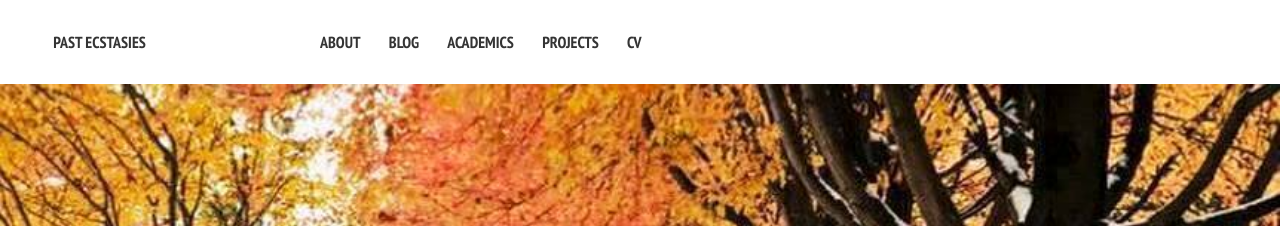
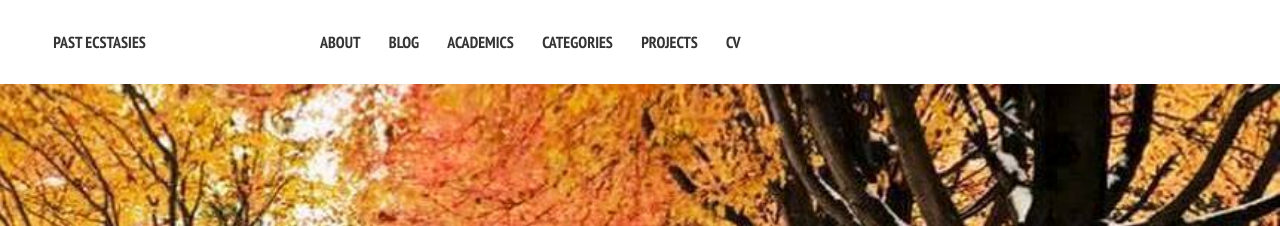
Before and after one commit to DhananjayGupta300/DhananjayGupta300.github.io, a Jekyll site: the page built from index.md, in a window 1280 px wide. Shown: the top 226 px of the page. Built offline with Jekyll 4.4.1, drawn with Linux system fonts in a browser that asks for light colours; nearby versions of some CDN libraries.

Commit message:
Update navigation.yml

```diff
--- a/_data/navigation.yml
+++ b/_data/navigation.yml
@@ -9,6 +9,9 @@
 - title: Academics
   url: /academics/
 
+- title: Categories
+  url: /posts/category-wise.html
+
 - title: Projects
   url: /projects/
 
```
